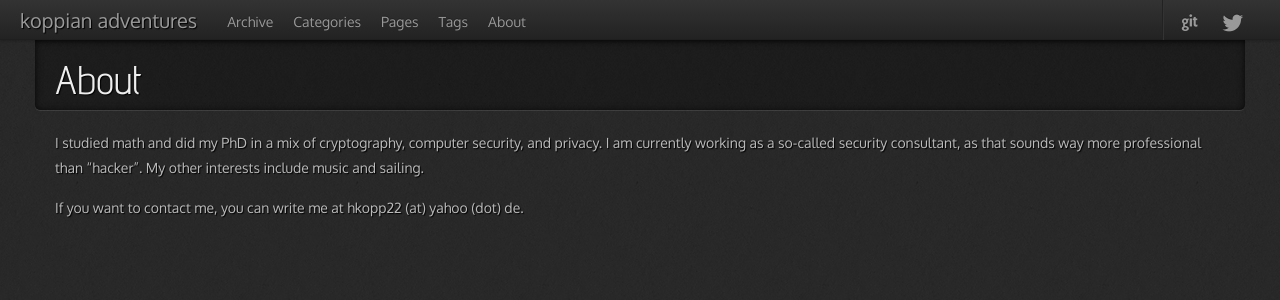
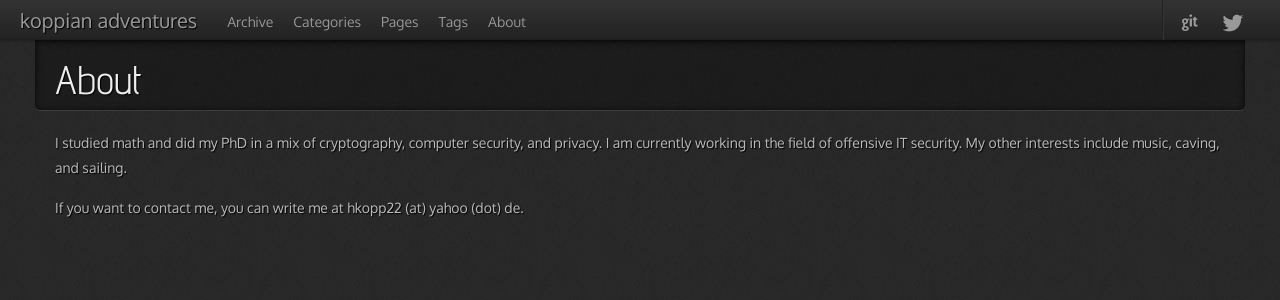
Before and after one commit to hkopp/hkopp.github.io, a Jekyll site: the page built from about.md, in a window 1280 px wide. Shown: the top 300 px of the page. Built offline with Jekyll 4.4.1, drawn with Linux system fonts in a browser that asks for light colours; nearby versions of some CDN libraries.

Commit message:
update about

```diff
--- a/about.md
+++ b/about.md
@@ -5,7 +5,7 @@ title: About
 
 
 I studied math and did my PhD in a mix of cryptography, computer security, and privacy.
-I am currently working as a so-called security consultant, as that sounds way more professional than "hacker".
-My other interests include music and sailing.
+I am currently working in the field of offensive IT security.
+My other interests include music, caving, and sailing.
 
 If you want to contact me, you can write me at hkopp22 (at) yahoo (dot) de.
```
